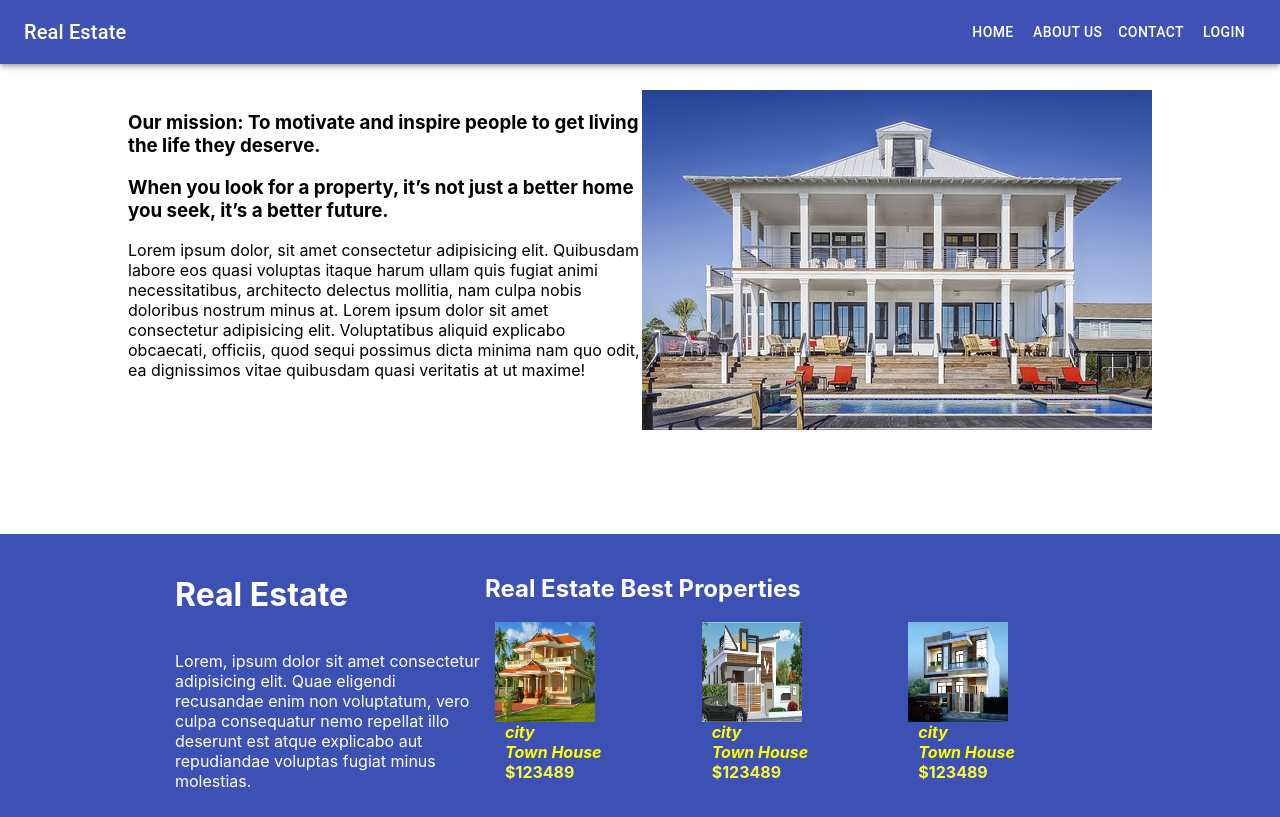
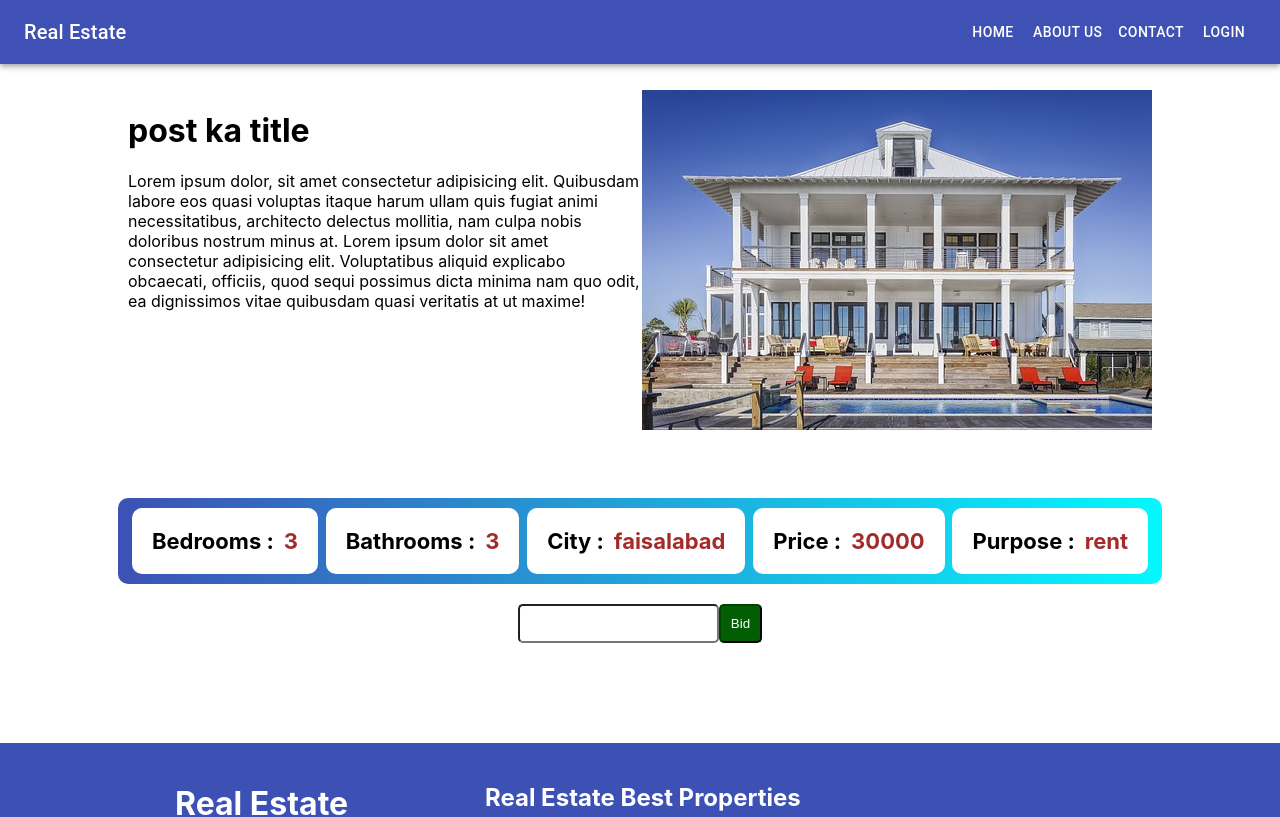
Before and after one commit to RaheelArif/flat, a React (Create React App) app: page /propert/1 in a window 1280 px wide. Shown: the top 817 px of the page. Built offline with nearby package versions, Linux system fonts and the light colour scheme; no server answers.

Commit message:
view post

```diff
--- a/src/App.css
+++ b/src/App.css
@@ -152,6 +152,7 @@ transition: 0.5s;
   display: flex;
   justify-content: center;
   margin: 2% 10% 5% 10%;
+  flex-direction: row;
 }
 .about-sold{
   display: flex;
@@ -282,3 +283,53 @@ border-radius: 10px;
   color: white;
   font-weight: bold;
 }
+.view-properties{
+  display: flex;
+  width: 100%;
+  justify-content: space-around;
+  flex-wrap: wrap;
+  border-radius: 10px;
+
+}
+.view-span{
+  display: flex;
+  background-color: white;
+  font-weight: bold;
+  padding: 20px;
+  font-size: 22px;
+  border-radius: 10px;
+  margin: 0px 2px;
+}
+.view-value{
+  color: brown;
+  margin-left: 10px;
+
+}
+.view-c{
+  display: flex;
+  flex-direction: column;
+  align-items: center;
+}
+.v-p-border{
+  background-image: linear-gradient(to right, rgb(61, 81, 181) , rgb(5, 247, 255));
+ padding: 10px;
+ border-radius: 10px;
+ width: 80%;
+
+}
+.offer{
+  padding: 10px;
+  border-radius: 5px;
+}
+.offer-btn{
+  padding: 10px;
+  border-radius: 5px;
+  color: white;
+  background-color: rgb(2, 94, 2);
+  border-color: rgb(2, 66, 2);
+}
+.offer-btn:hover{
+  background-color: rgb(0, 0, 59);
+  transition: 1s;
+  border-color: rgb(4, 4, 48);
+}
--- a/src/components/about/about.js
+++ b/src/components/about/about.js
@@ -12,10 +12,10 @@ class About extends Component {
                 <div className="about">
                     <div className="about-left">
                         <h1>About Real Estate</h1>
-                        <h3>Our mission: To motivate and inspire people to get living the life they deserve.</h3>
                         <h3>When you look for a property, it’s not just a better home you seek, it’s a better future.</h3>
-                        <p>Lorem ipsum dolor, sit amet consectetur adipisicing elit. Quibusdam labore eos quasi voluptas itaque harum ullam quis fugiat animi necessitatibus, architecto delectus mollitia, nam culpa nobis doloribus nostrum minus at.
-                            Lorem ipsum dolor sit amet consectetur adipisicing elit. Voluptatibus aliquid explicabo obcaecati, officiis, quod sequi possimus dicta minima nam quo odit, ea dignissimos vitae quibusdam quasi veritatis at ut maxime!
+                        <p>Real Estate is a high-end property portal that caters to a global market with its unique services and novel online features. Having been launched in the year 2019 by Group, Real Estate has quickly risen to being the No. 1 Property Portal in India.
+
+The Real Estate design is based on rigorous research, unique product developments, and innovative initiative which has been readily accepted by users. In an attempt to best serve the users, features on the Real Estate realty portal are constantly invented, evaluated and upgraded.
                     </p>
                     </div>
                     <div className="about-right">
--- a/src/components/flatCard/viewFlatCard.js
+++ b/src/components/flatCard/viewFlatCard.js
@@ -1,34 +1,45 @@
 import React, { Component } from "react";
-import {connect} from "react-redux";
+import { connect } from "react-redux";
 import about from "../../images/house.jpg"
 class ViewFlatCard extends Component {
 
     render() {
         const post = this.props.properties
-        console.log(post , "view flat post")
+        console.log(post, "post")
         return (
-            <div>
+            <div className="view-c">
                 <div className="about">
                     <div className="about-left">
-                        <h1>{post.title}</h1>
-                        <h3>Our mission: To motivate and inspire people to get living the life they deserve.</h3>
-                        <h3>When you look for a property, it’s not just a better home you seek, it’s a better future.</h3>
+                        <h1>post  ka title</h1>
                         <p>Lorem ipsum dolor, sit amet consectetur adipisicing elit. Quibusdam labore eos quasi voluptas itaque harum ullam quis fugiat animi necessitatibus, architecto delectus mollitia, nam culpa nobis doloribus nostrum minus at.
                             Lorem ipsum dolor sit amet consectetur adipisicing elit. Voluptatibus aliquid explicabo obcaecati, officiis, quod sequi possimus dicta minima nam quo odit, ea dignissimos vitae quibusdam quasi veritatis at ut maxime!
-                    </p>
+                        </p>
                     </div>
                     <div className="about-right">
                         <img src={about} alt="about us image" />
                     </div>
                 </div>
+                <div className="v-p-border">
+                    <div className="view-properties">
+                        <span className="view-span">Bedrooms : <span className="view-value">3</span></span>
+                        <span className="view-span">Bathrooms : <span className="view-value">3</span></span>
+                        <span className="view-span">City : <span className="view-value">faisalabad</span></span>
+                        <span className="view-span">Price : <span className="view-value">30000</span></span>
+                        <span className="view-span">Purpose : <span className="view-value">rent</span></span>
+                    </div>
+                </div>
+                    <div style={{marginTop:"20px"}}>
+                        <input className="offer" type="text"/>
+                        <button className="offer-btn">Bid</button>
+                    </div>
             </div>
 
         )
     }
 }
-const mapStateToProps=(store)=>{
-    return{
-        properties:store.propertyReducer
+const mapStateToProps = (store) => {
+    return {
+        properties: store.propertyReducer
     }
 }
 export default connect(mapStateToProps, null)(ViewFlatCard);
```
